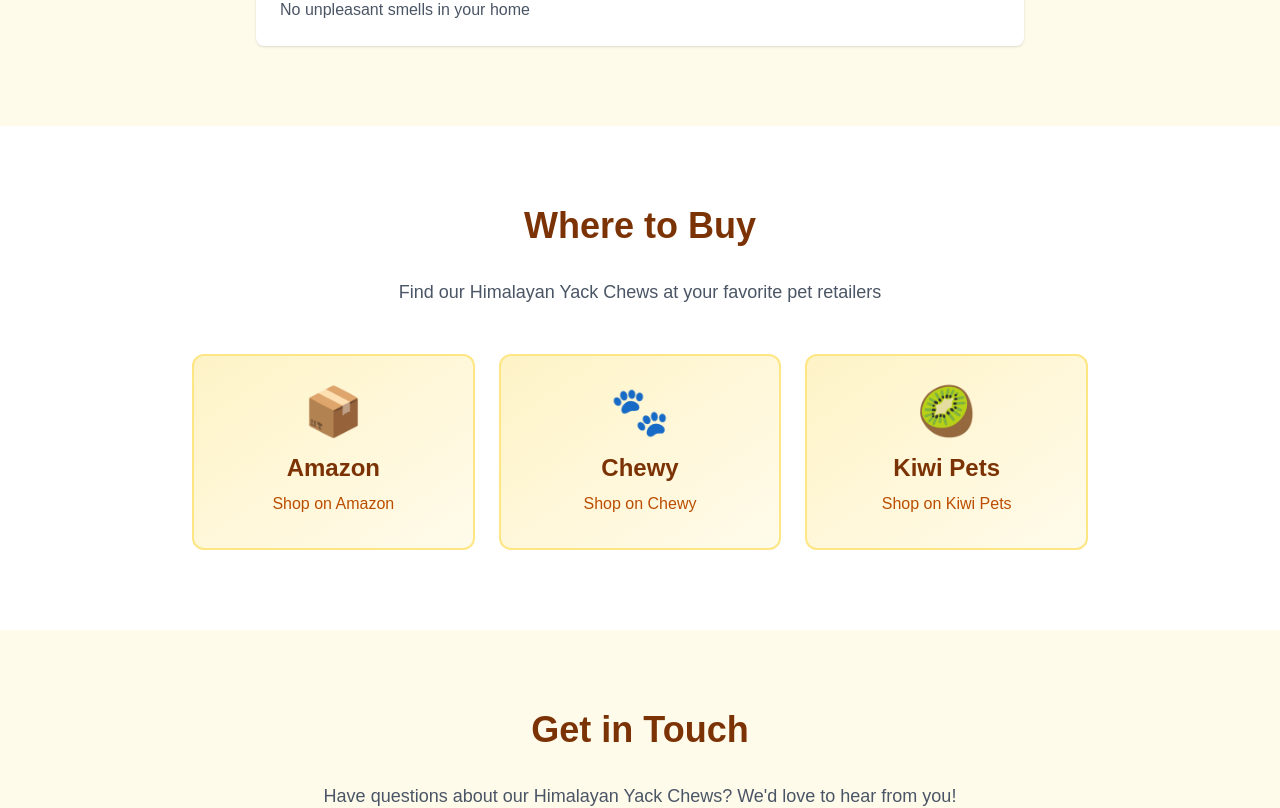
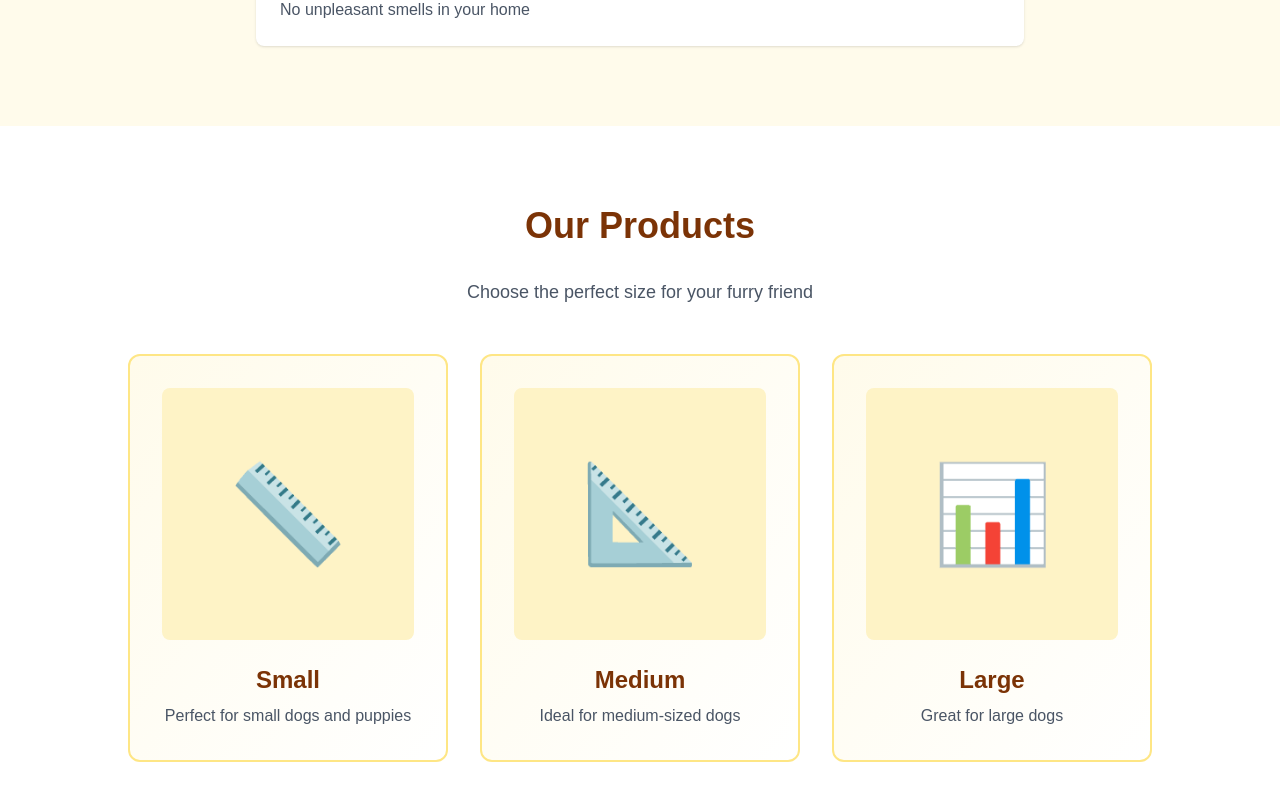
Before and after one commit to kshitijpoudyal/peak-paws-chew, a Next.js app: page / in a window 1280 px wide. Shown: the part 1820-2628 px from the top of the page. Built offline with nearby package versions, Linux system fonts and the light colour scheme.

Commit message:
add product section

```diff
--- a/app/page.tsx
+++ b/app/page.tsx
@@ -10,6 +10,7 @@
           <div className="space-x-6">
             <a href="#about" className="text-amber-800 hover:text-amber-600">About</a>
             <a href="#benefits" className="text-amber-800 hover:text-amber-600">Benefits</a>
+            <a href="#products" className="text-amber-800 hover:text-amber-600">Products</a>
             <a href="#shop" className="text-amber-800 hover:text-amber-600">Shop</a>
             <a href="#contact" className="text-amber-800 hover:text-amber-600">Contact</a>
           </div>
@@ -99,8 +100,63 @@
         </div>
       </section>
 
+      {/* Our Products Section */}
+      <section id="products" className="py-20 bg-white">
+        <div className="container mx-auto px-4">
+          <h3 className="text-4xl font-bold text-amber-900 text-center mb-8">
+            Our Products
+          </h3>
+          <p className="text-lg text-gray-600 text-center mb-12 max-w-2xl mx-auto">
+            Choose the perfect size for your furry friend
+          </p>
+          <div className="grid md:grid-cols-3 gap-8 max-w-5xl mx-auto">
+            {/* Small */}
+            <a
+              href="#shop"
+              className="group cursor-pointer"
+            >
+              <div className="bg-gradient-to-br from-amber-50 to-white p-8 rounded-xl border-2 border-amber-200 hover:border-amber-400 hover:shadow-xl transition-all">
+                <div className="aspect-square bg-amber-100 rounded-lg mb-6 flex items-center justify-center overflow-hidden">
+                  <div className="text-8xl">📏</div>
+                </div>
+                <h4 className="text-2xl font-bold text-amber-900 text-center mb-2">Small</h4>
+                <p className="text-gray-600 text-center">Perfect for small dogs and puppies</p>
+              </div>
+            </a>
+
+            {/* Medium */}
+            <a
+              href="#shop"
+              className="group cursor-pointer"
+            >
+              <div className="bg-gradient-to-br from-amber-50 to-white p-8 rounded-xl border-2 border-amber-200 hover:border-amber-400 hover:shadow-xl transition-all">
+                <div className="aspect-square bg-amber-100 rounded-lg mb-6 flex items-center justify-center overflow-hidden">
+                  <div className="text-8xl">📐</div>
+                </div>
+                <h4 className="text-2xl font-bold text-amber-900 text-center mb-2">Medium</h4>
+                <p className="text-gray-600 text-center">Ideal for medium-sized dogs</p>
+              </div>
+            </a>
+
+            {/* Large */}
+            <a
+              href="#shop"
+              className="group cursor-pointer"
+            >
+              <div className="bg-gradient-to-br from-amber-50 to-white p-8 rounded-xl border-2 border-amber-200 hover:border-amber-400 hover:shadow-xl transition-all">
+                <div className="aspect-square bg-amber-100 rounded-lg mb-6 flex items-center justify-center overflow-hidden">
+                  <div className="text-8xl">📊</div>
+                </div>
+                <h4 className="text-2xl font-bold text-amber-900 text-center mb-2">Large</h4>
+                <p className="text-gray-600 text-center">Great for large dogs</p>
+              </div>
+            </a>
+          </div>
+        </div>
+      </section>
+
       {/* Shop Section */}
-      <section id="shop" className="py-20 bg-white">
+      <section id="shop" className="py-20 bg-amber-50">
         <div className="container mx-auto px-4">
           <h3 className="text-4xl font-bold text-amber-900 text-center mb-8">
             Where to Buy
```
